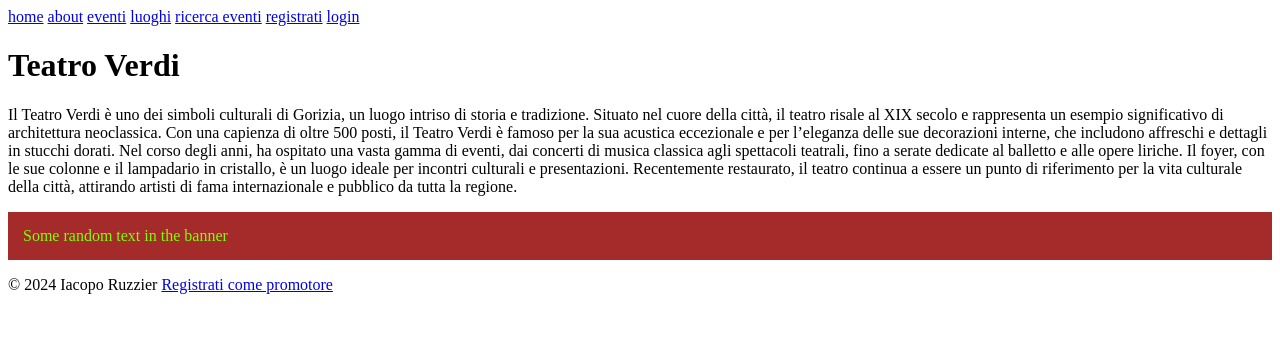
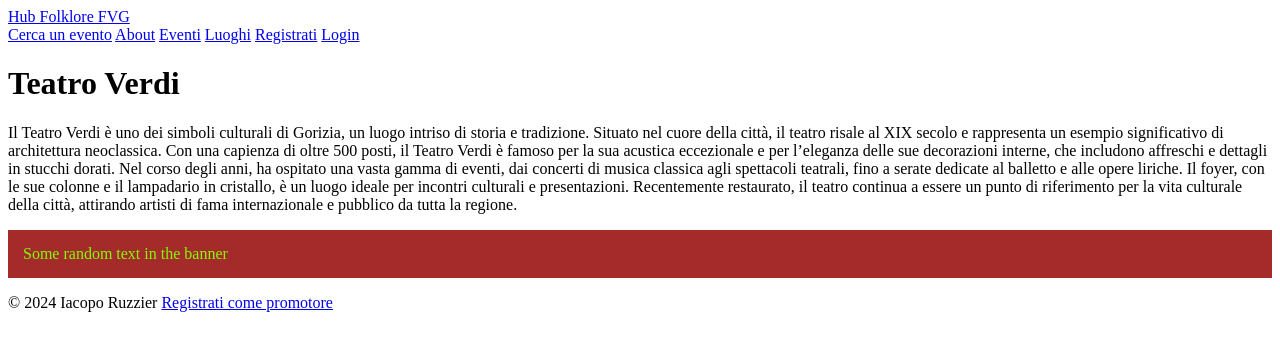
Before and after one commit to Hoolywear/tec_folklore_prj, a Django app: page /eventi/luoghi/dettagli/1/ in a window 1280 px wide. Shown: the top 351 px of the page. Run offline with Django 4.2, Linux system fonts and the light colour scheme; data comes from the database, SQL or seed files in the repository; data that the repository does not hold is empty; parts of the project's set-up code (start-up, migrations or seed data) failed here and were passed over.

Commit message:
add bootstrap to header.html

```diff
--- a/templates/header.html
+++ b/templates/header.html
@@ -1,14 +1,19 @@
-<div>
-    <a href="{% url 'index' %}">home</a>
-    <a href="{% url 'about' %}">about</a>
-    <a href="{% url 'eventi:eventi' %}">eventi</a>
-    <a href="{% url 'eventi:luoghi' %}">luoghi</a>
-    <a href="{% url 'search' %}">ricerca eventi</a>
+<header class="header mb-auto d-flex flex-wrap justify-content-center py-3 px-5 border-bottom">
+    <a href="{% url 'index' %}" class="d-flex align-items-center mb-3 mb-md-0 me-md-auto link-body-emphasis text-decoration-none">
+    <span class="fs-4">Hub Folklore FVG</span>
+  </a>
+
+  <nav class="nav nav-pills">
+    <a href="{% url 'search' %}" class="nav-link active">Cerca un evento</a>
+    <a href="{% url 'about' %}" class="nav-link">About</a>
+    <a href="{% url 'eventi:eventi' %}" class="nav-link">Eventi</a>
+    <a href="{% url 'eventi:luoghi' %}" class="nav-link">Luoghi</a>
     {% if user.is_authenticated %}
-    <a href="{% url 'users:profile' %}">il mio profilo</a>
-    <a href="{% url 'users:logout' %}">logout</a>
+    <a href="{% url 'users:profile' %}" class="nav-link">il mio profilo</a>
+    <a href="{% url 'users:logout' %}" class="nav-link">Logout</a>
     {% else %}
-    <a href="{% url 'users:register' %}">registrati</a>
-    <a href="{% url 'users:login' %}">login</a>
+    <a href="{% url 'users:register' %}" class="nav-link">Registrati</a>
+    <a href="{% url 'users:login' %}" class="nav-link">Login</a>
     {% endif %}
-</div>
+  </nav>
+    </header>
```
